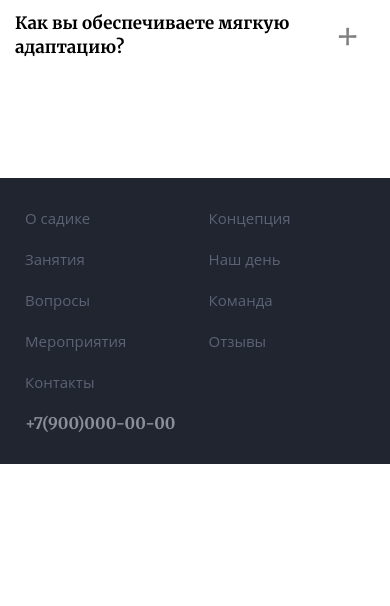
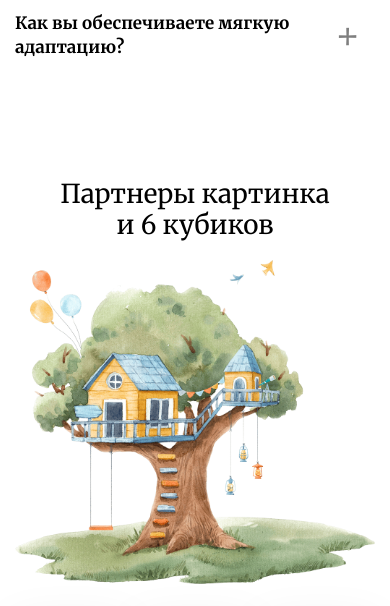
Before and after one commit to nurali-code/piccolino, a plain HTML site: page index.html in a window 390 px wide. Shown: the part 8480-9086 px from the top of the page. Before the commit the page ends 8944 px from the top, so only its background shows below. Drawn offline with Linux system fonts and the light colour scheme.

Commit message:
partners done

```diff
--- a/index.html
+++ b/index.html
@@ -467,8 +467,8 @@
 
 	<section class="partners">
 		<div class="container">
-			<h2 class="h2">Партнеры картинка и 6 кубиков</h2>
-			<div class="fx">
+			<h2 class="h2">Партнеры картинка <i>и 6 кубиков</i></h2>
+			<div class="fx partners-wrap">
 				<div class="col">
 					<img src="img/tree.png" loading="lazy" alt="i">
 				</div>
--- a/sass/style.sass
+++ b/sass/style.sass
@@ -624,8 +624,6 @@
         .item
             width: 49%
 
-
-    .partners,
     .reviews,
     .contacts
         display: none
@@ -667,3 +665,18 @@
 
             &-next
                 right: 10px
+
+    .partners
+        h2
+            text-align: center
+            margin-bottom: 20px
+
+        .col
+            &:first-child
+                margin-bottom: 20px
+
+        &-wrap
+            display: block
+
+        .col
+            width: 100%
```
Also changed, not shown: css/style.css, 1 other file.
